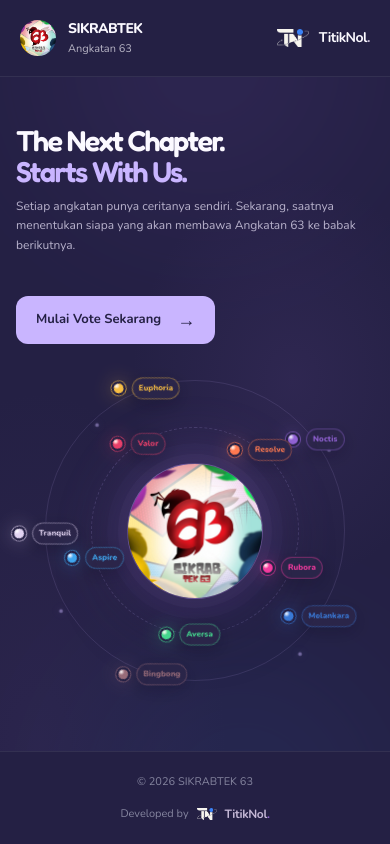
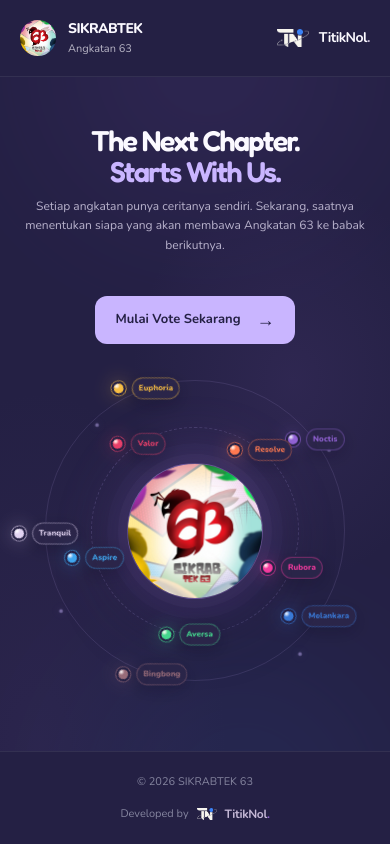
Before and after one commit to ikhfri/pemketang-sikrab, a Vue app in the folder frontend/: page / in a window 390 px wide. Built offline with nearby package versions, Linux system fonts and the light colour scheme.

Commit message:
update: mobile responsive

```diff
--- a/frontend/package.json
+++ b/frontend/package.json
@@ -11,12 +11,14 @@
   },
   "dependencies": {
     "@vitejs/plugin-vue": "^6.0.0",
+    "three": "^0.186.1",
     "vite": "^7.0.0",
     "vue": "^3.5.0",
     "vue-router": "^4.5.0"
   },
   "devDependencies": {
     "@tailwindcss/vite": "^4.1.0",
+    "@types/three": "^0.186.0",
     "tailwindcss": "^4.1.0",
     "typescript": "~5.8.3",
     "vue-tsc": "^2.2.12"
--- a/frontend/src/pages/HomePage.vue
+++ b/frontend/src/pages/HomePage.vue
@@ -1,121 +1,193 @@
+<script setup lang="ts">
 
-<script setup lang="ts">
 import { onMounted } from "vue";
 
 interface Group {
+
   name: string;
+
   color: string;
+
 }
 
 const groups: Group[] = [
+
   { name: "Noctis", color: "#9564D9" },
+
   { name: "Valor", color: "#E83F69" },
+
   { name: "Melankara", color: "#3979D7" },
+
   { name: "Resolve", color: "#FF7950" },
+
   { name: "Bingbong", color: "#986C79" },
+
   { name: "Rubora", color: "#F23A9E" },
+
   { name: "Tranquil", color: "#E2D4F2" },
+
   { name: "Aversa", color: "#44D78E" },
+
   { name: "Euphoria", color: "#F7BD43" },
+
   { name: "Aspire", color: "#40A7EF" },
+
 ];
 
 onMounted(() => {
+
   document.title = "Pemilihan Ketua Angkatan 63";
 
   const updateMeta = (name: string, content: string) => {
+
     let meta = document.querySelector<HTMLMetaElement>(
+
       `meta[name="${name}"]`,
+
     );
 
     if (!meta) {
+
       meta = document.createElement("meta");
+
       meta.name = name;
+
       document.head.appendChild(meta);
+
     }
 
     meta.content = content;
+
   };
 
   updateMeta(
+
     "description",
+
     "Beda warna, satu suara. Saatnya ikut menentukan pemimpin Angkatan 63.",
+
   );
 
   updateMeta("theme-color", "#242044");
+
 });
+
 </script>
 
 <template>
 
 <main
+
   class="landing-page relative isolate flex w-full min-h-0 flex-1 items-center justify-center overflow-hidden bg-[#242044] text-[#fbf9ff]"
+
 >
+
 <!-- Background -->
+
     <div
+
       class="pointer-events-none absolute inset-0 -z-10 bg-[radial-gradient(ellipse_at_75%_45%,rgb(99_73_145/17%)_0%,transparent_39%),radial-gradient(ellipse_at_10%_100%,rgb(91_68_132/13%)_0%,transparent_38%)]"
+
     />
 
     <div
+
       class="pointer-events-none absolute -top-40 right-[10%] -z-10 aspect-square w-72 rounded-full bg-[#9564d9] opacity-10 blur-[90px] sm:w-90"
+
     />
 
     <div
+
       class="pointer-events-none absolute -bottom-48 left-[25%] -z-10 aspect-square w-72 rounded-full bg-[#3979d7] opacity-10 blur-[90px] sm:w-90"
+
     />
 
     <section class="landing-layout mx-auto grid h-full min-h-0 w-full max-w-310 grid-cols-1 items-center px-4 sm:px-6 md:grid-cols-[minmax(0,0.95fr)_minmax(0,1.05fr)] md:gap-5 md:px-8 lg:gap-12 lg:px-12">
+
       <!-- Introduction -->
 
-<div class="landing-intro flex min-w-0 flex-col items-start justify-center">
+<div class="landing-intro flex min-w-0 flex-col items-center justify-center text-center md:items-start md:text-left">
+
   <div class="w-full max-w-127.5">
 
     <h1
-      class="m-0 text-[clamp(2.75rem,5.2vw,4.5rem)] font-bold leading-[1.08] tracking-[-0.055em] text-[#fbf9ff]"
+
+      class="m-0 text-center text-[clamp(2.75rem,5.2vw,4.5rem)] font-bold leading-[1.08] tracking-[-0.055em] text-[#fbf9ff] md:text-left"
+
     >
+
       The Next Chapter.
+
       <br />
+
       <span class="text-[#c9b5ff]">Starts With Us.</span>
+
     </h1>
 
     <p
-      class="landing-description mt-5 max-w-md text-sm leading-7 text-[#b8b2cc] sm:mt-6 sm:text-[15px]"
+
+      class="landing-description mx-auto mt-5 max-w-md text-center text-sm leading-7 text-[#b8b2cc] sm:mt-6 sm:text-[15px] md:mx-0 md:text-left"
+
     >
+
       Setiap angkatan punya ceritanya sendiri. Sekarang, saatnya
+
       menentukan siapa yang akan membawa Angkatan 63 ke babak
+
       berikutnya.
+
     </p>
 
     <RouterLink
+
       to="/login"
-      class="group mt-7 inline-flex min-h-12 items-center justify-center gap-4 rounded-xl bg-[#c9b5ff] px-5 text-[13px] font-bold text-[#242044] no-underline transition-colors duration-200 hover:bg-[#d9caff] focus-visible:outline-2 focus-visible:outline-offset-4 focus-visible:outline-white sm:mt-8 sm:gap-5 sm:px-6"
+
+      class="group mt-7 inline-flex min-h-12 items-center justify-center gap-4 self-center rounded-xl bg-[#c9b5ff] px-5 text-[13px] font-bold text-[#242044] no-underline transition-colors duration-200 hover:bg-[#d9caff] focus-visible:outline-2 focus-visible:outline-offset-4 focus-visible:outline-white sm:mt-8 sm:gap-5 sm:px-6 md:self-start"
+
     >
+
       <span>Mulai Vote Sekarang</span>
 
       <span
+
         class="text-lg leading-none transition-transform duration-200 group-hover:translate-x-1"
+
         aria-hidden="true"
+
       >
+
         →
+
       </span>
+
     </RouterLink>
 
   </div>
+
 </div>
 
+      <!-- Animated group orbit -->
 
-      <!-- Animated group orbit -->
       <div
+
         class="landing-orbit relative mx-auto flex h-full min-h-0 w-full min-w-0 items-center justify-center"
+
         role="img"
+
         aria-label="Sepuluh kelompok Angkatan 63 mengorbit logo angkatan"
+
       >
+
         <div class="orbit-canvas relative isolate aspect-square w-full">
+
           <!-- Decorative rings -->
+
           <div class="pointer-events-none absolute inset-[8%] rounded-full border border-[#c9b5ff]/12" />
+
           <div class="pointer-events-none absolute inset-[21%] rounded-full border border-dashed border-[#c9b5ff]/18" />
 
           <!-- Twinkling sparks -->
+
           <span class="spark pointer-events-none absolute left-[22%] top-[20%] z-10 h-1 w-1 rounded-full bg-[#c9b5ff] shadow-[0_0_13px_rgb(201_181_255/65%)]" />
 
           <span class="spark pointer-events-none absolute left-[12%] top-[72%] z-10 h-1 w-1 rounded-full bg-[#c9b5ff] shadow-[0_0_13px_rgb(201_181_255/65%)] [animation-delay:0.8s]" />
@@ -125,319 +197,556 @@ onMounted(() => {
           <span class="spark pointer-events-none absolute bottom-[15%] right-[20%] z-10 h-1 w-1 rounded-full bg-[#c9b5ff] shadow-[0_0_13px_rgb(201_181_255/65%)] [animation-delay:0.5s]" />
 
           <!-- Orbiting groups -->
+
           <div
+
             v-for="(group, index) in groups"
+
             :key="group.name"
+
             class="orbit-wrapper pointer-events-none absolute z-30 rounded-full"
+
             :class="index % 2 === 1 ? 'inset-[21%]' : 'inset-[8%]'"
+
             :style="{
+
               '--angle': `${Math.floor(index / 2) * 72 + (index % 2 === 1 ? 36 : 0)}deg`,
+
               '--group-color': group.color,
+
               '--duration': index % 2 === 1 ? '26s' : '34s',
+
             }"
+
           >
+
             <div
+
               class="orbit-spinner h-full w-full rounded-full"
+
               :class="{ reverse: index % 2 === 1 }"
+
             >
+
               <div class="orbit-pos absolute left-1/2 top-0">
+
                 <div
+
                   class="orbit-counter"
+
                   :class="{ reverse: index % 2 === 1 }"
+
                 >
+
                   <div class="orbit-upright pointer-events-auto flex w-max items-center gap-1.5 transition-transform duration-300 hover:scale-110 sm:gap-2">
+
                     <span class="orbit-ball relative aspect-square w-3.5 flex-none rounded-full border-2 border-[#242044] sm:w-4 md:w-5 md:border-[3px]" />
 
                     <span class="orbit-label max-w-17 truncate rounded-full px-1.5 py-1 text-[8px] font-extrabold tracking-[0.01em] shadow-[0_5px_18px_rgb(10_7_29/25%)] sm:max-w-23 sm:px-2 sm:text-[9px] md:max-w-27 md:py-1.5 md:text-[10px]">
+
                       {{ group.name }}
+
                     </span>
+
                   </div>
+
                 </div>
+
               </div>
+
             </div>
+
           </div>
 
           <!-- Center emblem -->
+
           <div class="absolute left-1/2 top-1/2 z-20 grid aspect-square w-[38%] -translate-x-1/2 -translate-y-1/2 place-items-center rounded-full border border-[#c9b5ff]/25 bg-[radial-gradient(circle_at_35%_25%,rgb(117_92_170/55%),transparent_57%),linear-gradient(145deg,#39315d_0%,#282244_75%)] shadow-[0_0_0_9px_rgb(201_181_255/3%),0_0_0_20px_rgb(201_181_255/2%),0_18px_70px_rgb(8_5_24/40%),inset_0_1px_0_rgb(255_255_255/10%)] md:w-[37%]">
+
             <div class="absolute inset-[-12%] -z-10 rounded-full bg-[#9564d9]/20 blur-[26px]" />
 
             <img
+
               src="/images/logo.jpg"
+
               alt="Logo Angkatan 63"
+
               class="h-full w-full rounded-full object-cover"
+
             />
+
           </div>
+
         </div>
+
       </div>
+
     </section>
+
   </main>
+
 </template>
 
 <style>
+
 html,
+
 body,
+
 #app {
+
   width: 100%;
+
   min-width: 0;
+
   height: 100%;
+
   margin: 0;
+
 }
 
 body {
+
   background-color: #242044;
+
 }
 
 * {
+
   box-sizing: border-box;
+
 }
 
-/*
- * Halaman mengisi ruang yang diberikan layout utama.
- * Header dan footer dikelola oleh layout, bukan halaman ini.
- */
+/* Layout notes. */
+
 .landing-page {
+
   min-height: 0;
+
   height: 100%;
+
   isolation: isolate;
+
 }
 
 .landing-layout {
+
   grid-template-rows: auto minmax(0, 1fr);
+
 }
 
 .landing-intro {
+
   min-height: 0;
+
   padding-top: clamp(0.5rem, 2vh, 1.5rem);
+
   padding-bottom: clamp(0.5rem, 2vh, 1.5rem);
+
 }
 
 .landing-description {
+
   margin-top: clamp(0.65rem, 2vh, 1.5rem);
+
   margin-bottom: clamp(0.8rem, 2.5vh, 1.75rem);
+
 }
 
 .landing-orbit {
+
   min-height: 0;
+
   overflow: visible;
+
 }
 
 .orbit-canvas {
+
   max-height: 100%;
+
   max-width: min(100%, 570px);
+
   flex-shrink: 0;
+
 }
 
 /* Initial orbit positions */
+
 .orbit-wrapper {
+
   transform: rotate(var(--angle));
+
 }
 
 /* Orbit animation */
+
 .orbit-spinner {
+
   animation: spin var(--duration) linear infinite;
+
   will-change: transform;
+
 }
 
 .orbit-spinner.reverse {
+
   animation-direction: reverse;
+
 }
 
 .orbit-pos {
+
   transform: translate(-50%, -50%);
+
 }
 
 /* Keep labels upright while orbiting */
+
 .orbit-counter {
+
   animation: spin var(--duration) linear infinite reverse;
+
   will-change: transform;
+
 }
 
 .orbit-counter.reverse {
+
   animation-direction: normal;
+
 }
 
 .orbit-upright {
+
   transform: rotate(calc(-1 * var(--angle)));
+
 }
 
 /* Group ball colors */
+
 .orbit-ball {
+
   background: radial-gradient(
+
     circle at 30% 25%,
+
     #ffffff 0%,
+
     var(--group-color) 32%,
+
     var(--group-color) 70%,
+
     color-mix(in srgb, var(--group-color), #242044 25%) 100%
+
   );
 
   box-shadow:
+
     0 0 0 1px color-mix(in srgb, var(--group-color) 65%, transparent),
+
     0 0 18px color-mix(in srgb, var(--group-color) 35%, transparent);
+
 }
 
 .orbit-label {
+
   border: 1px solid
+
     color-mix(in srgb, var(--group-color) 40%, transparent);
+
   background-color: rgb(43 37 73 / 92%);
+
   color: var(--group-color);
+
 }
 
 /* Twinkling sparks */
+
 .spark {
+
   animation: twinkle 3s ease-in-out infinite alternate;
+
 }
 
 @keyframes spin {
+
   from {
+
     transform: rotate(0deg);
+
   }
 
   to {
+
     transform: rotate(360deg);
+
   }
+
 }
 
 @keyframes twinkle {
+
   from {
+
     opacity: 0.3;
+
     transform: scale(0.8);
+
   }
 
   to {
+
     opacity: 1;
+
     transform: scale(1.35);
+
   }
+
 }
 
-/*
- * Desktop: two columns, one viewport.
- * Orbit is constrained by the available height.
- */
+/* Layout notes. */
+
 @media (min-width: 768px) {
+
   .landing-layout {
+
     grid-template-rows: minmax(0, 1fr);
+
   }
 
   .landing-intro {
+
     padding-top: 1rem;
+
     padding-bottom: 1rem;
+
   }
 
   .orbit-canvas {
+
     width: min(100%, 68svh, 570px);
+
   }
+
 }
 
 /* Short desktop screens */
+
 @media (min-width: 768px) and (max-height: 760px) {
+
   .landing-intro h1 {
+
     font-size: clamp(2rem, 7.5vh, 3.8rem);
+
   }
 
   .landing-description {
+
     font-size: 12px;
+
     line-height: 1.65;
+
     margin-top: 0.8rem;
+
     margin-bottom: 1rem;
+
   }
 
   .orbit-canvas {
+
     width: min(100%, 72svh, 470px);
+
   }
+
 }
 
-/* Mobile: intro above orbit, both constrained to the available space */
+/* Mobile: intro above orbit, both constrained to available space */
+
 @media (max-width: 767px) {
+
   .landing-page {
+
     overflow: hidden;
+
   }
 
   .landing-layout {
+
     grid-template-rows: auto minmax(0, 1fr);
+
     gap: 0;
+
     padding-top: 0.5rem;
+
     padding-bottom: 0.5rem;
+
   }
 
   .landing-intro {
+
     padding-top: 0.4rem;
+
     padding-bottom: 0.5rem;
+
   }
 
   .landing-intro > div {
+
     max-width: 100%;
+
   }
 
   .landing-intro h1 {
+
     font-size: clamp(1.8rem, 7vw, 2.65rem);
+
   }
 
   .landing-description {
+
     max-width: 34rem;
+
     margin-top: 0.65rem;
+
     margin-bottom: 0.8rem;
+
     font-size: 12px;
+
     line-height: 1.6;
+
   }
 
   .landing-orbit {
+
     width: 100%;
+
     height: 100%;
+
   }
 
   .orbit-canvas {
+
     width: min(100%, 43svh, 390px);
+
   }
+
+
+  .landing-orbit {
+    display: flex;
+    width: 100%;
+    height: 100%;
+    min-width: 0;
+    align-items: center;
+    justify-content: center;
+  }
+
+  .orbit-canvas {
+    max-width: 100%;
+    margin-inline: auto;
+    flex-shrink: 0;
+  }
+
+  .landing-intro,
+  .landing-intro > div {
+    width: 100%;
+    margin-inline: auto;
+    text-align: center;
+  }
+
+  .landing-intro h1,
+  .landing-description {
+    text-align: center;
+    margin-inline: auto;
+  }
+
+  .landing-intro a {
+    align-self: center;
+  }
+
 }
 
 /* Extra-short phones */
+
 @media (max-width: 767px) and (max-height: 700px) {
+
   .landing-layout {
+
     padding-top: 0.25rem;
+
     padding-bottom: 0.25rem;
+
   }
 
   .landing-intro {
+
     padding-top: 0;
+
     padding-bottom: 0.25rem;
+
   }
 
   .landing-intro > div > p:first-child {
+
     margin-bottom: 0.3rem;
+
     font-size: 9px;
+
   }
 
   .landing-intro h1 {
+
     font-size: clamp(1.65rem, 6vh, 2.3rem);
+
   }
 
   .landing-description {
+
     margin-top: 0.4rem;
+
     margin-bottom: 0.5rem;
+
     font-size: 11px;
+
     line-height: 1.45;
+
   }
 
   .landing-intro a {
+
     min-height: 2.5rem;
+
   }
 
   .orbit-canvas {
+
     width: min(100%, 39svh, 300px);
+
   }
+
 }
 
 /* Respect reduced-motion preferences */
+
 @media (prefers-reduced-motion: reduce) {
+
   .orbit-spinner,
+
   .orbit-counter,
+
   .spark {
+
     animation-play-state: paused;
+
   }
 
   .orbit-upright,
+
   .landing-page a {
+
     transition: none;
+
   }
+
 }
+
 </style>
```
Also changed, not shown: 2 other files (tests, documents, lock files or other folders).
